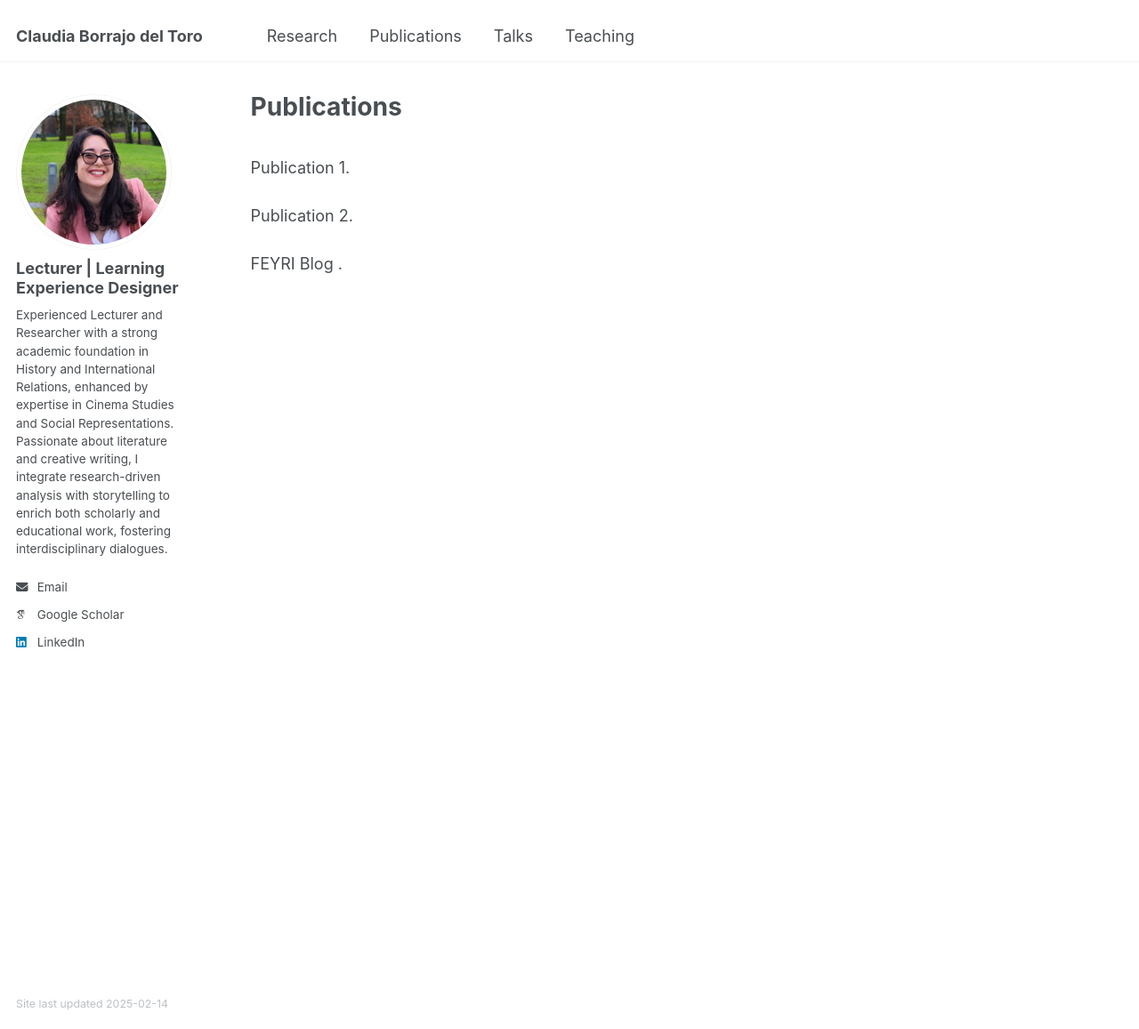
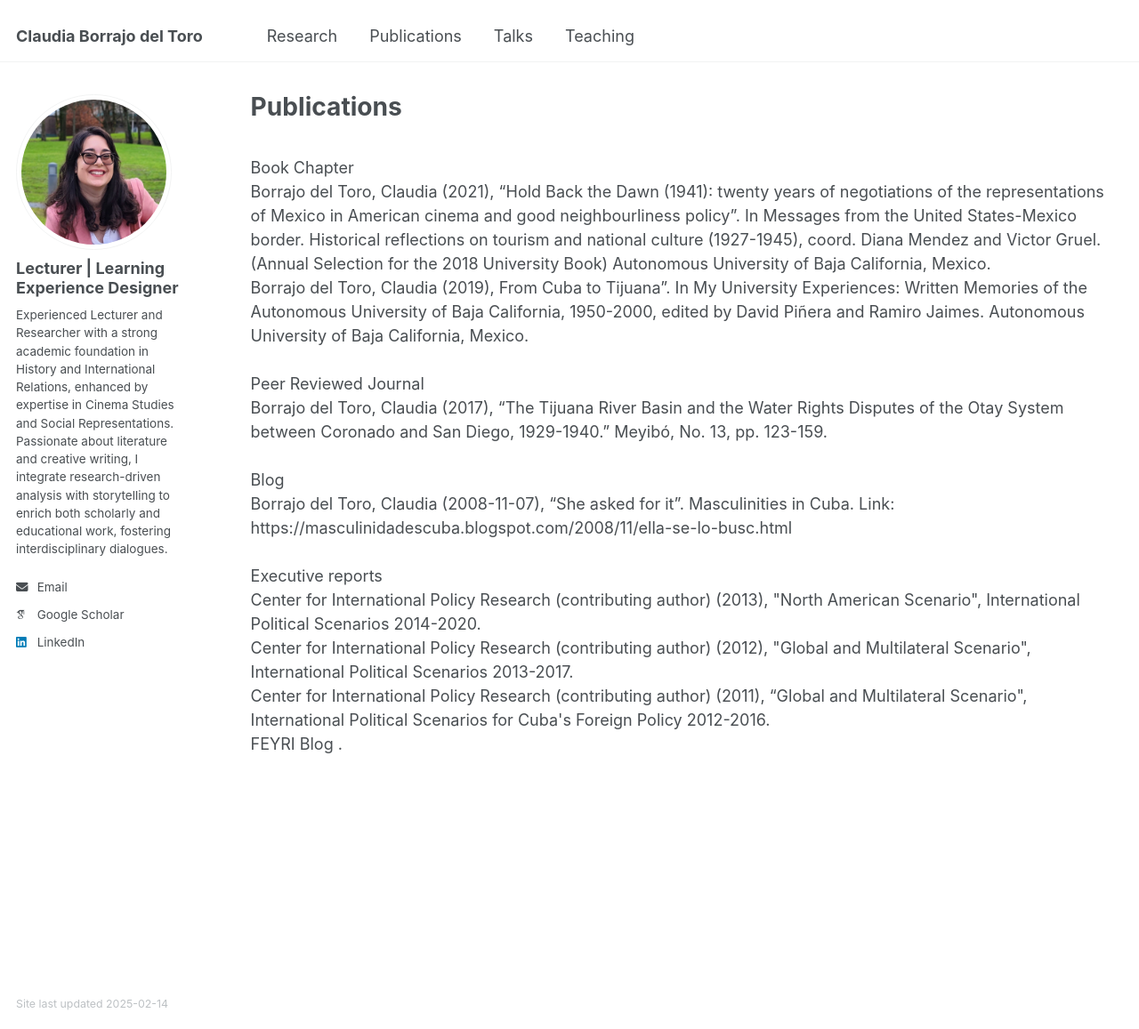
Before and after one commit to claudiabt/claudiabt.github.io, a Jekyll site: the page built from _pages/publications.html, in a window 1280 px wide and 1157 px high. Shown: the whole window at 89% size. Built offline with Jekyll 4.4.1, drawn with Linux system fonts in a browser that asks for light colours; some web fonts are replaced.

Commit message:
Update publications.html

```diff
--- a/_pages/publications.html
+++ b/_pages/publications.html
@@ -6,11 +6,31 @@ author_profile: true
 ---
 
 <br>
-Publication 1.
+Book Chapter
+<br>
+Borrajo del Toro, Claudia (2021), “Hold Back the Dawn (1941): twenty years of negotiations of the representations of Mexico in American cinema and good neighbourliness policy”. In Messages from the United States-Mexico border. Historical reflections on tourism and national culture (1927-1945), coord. Diana Mendez and Victor Gruel. (Annual Selection for the 2018 University Book) Autonomous University of Baja California, Mexico.
+<br>
+Borrajo del Toro, Claudia (2019), From Cuba to Tijuana”. In My University Experiences: Written Memories of the Autonomous University of Baja California, 1950-2000, edited by David Piñera and Ramiro Jaimes. Autonomous University of Baja California, Mexico.
 <br>
 <br>
-Publication 2.
+Peer Reviewed Journal
 <br>
+Borrajo del Toro, Claudia (2017), “The Tijuana River Basin and the Water Rights Disputes of the Otay System between Coronado and San Diego, 1929-1940.” Meyibó, No. 13, pp. 123-159.
+<br>
+<br>
+Blog
+<br>
+Borrajo del Toro, Claudia (2008-11-07), “She asked for it”. Masculinities in Cuba. Link: https://masculinidadescuba.blogspot.com/2008/11/ella-se-lo-busc.html
+<br>
+<br>
+Executive reports
+<br>
+Center for International Policy Research (contributing author) (2013), "North American Scenario", International Political Scenarios 2014-2020.
+<br>
+Center for International Policy Research (contributing author) (2012), "Global and Multilateral Scenario", International Political Scenarios 2013-2017.
+<br>
+Center for International Policy Research (contributing author) (2011), “Global and Multilateral Scenario", International Political Scenarios for Cuba's Foreign Policy 2012-2016.
+
 <br>
 <div class="wordwrap">FEYRI Blog <a href="link al blog"></a>.</div>
 
```
